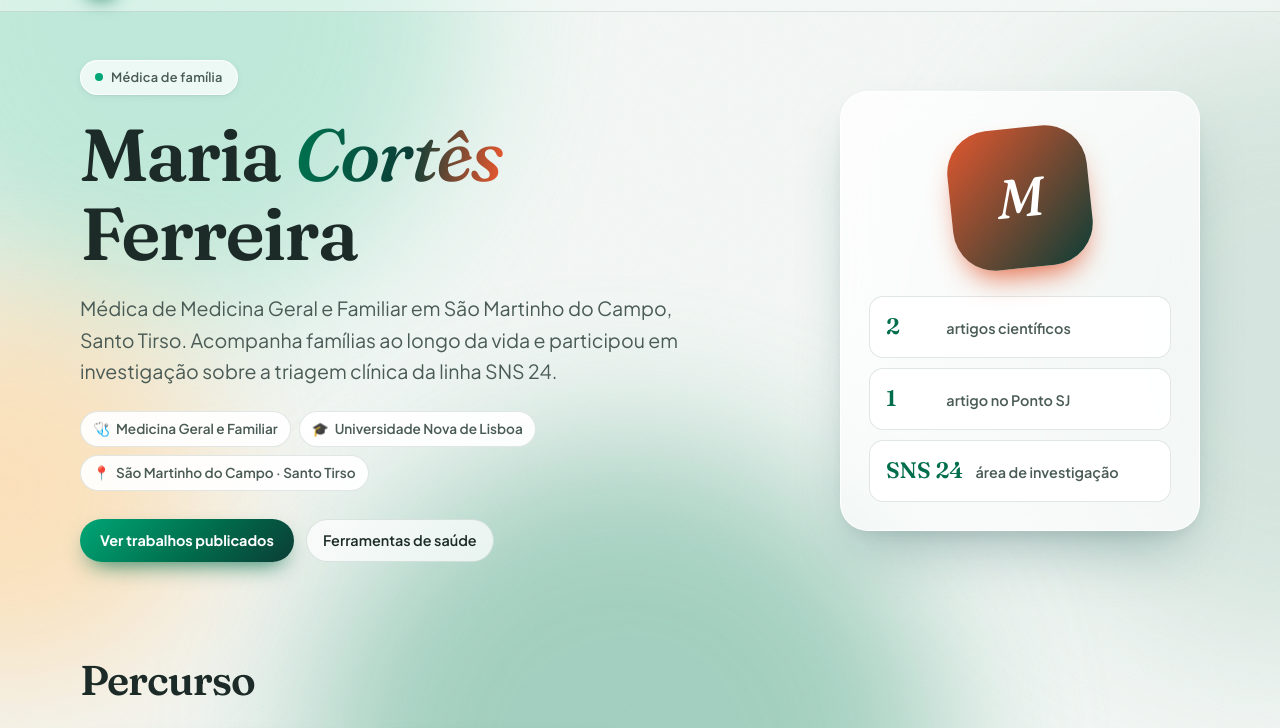
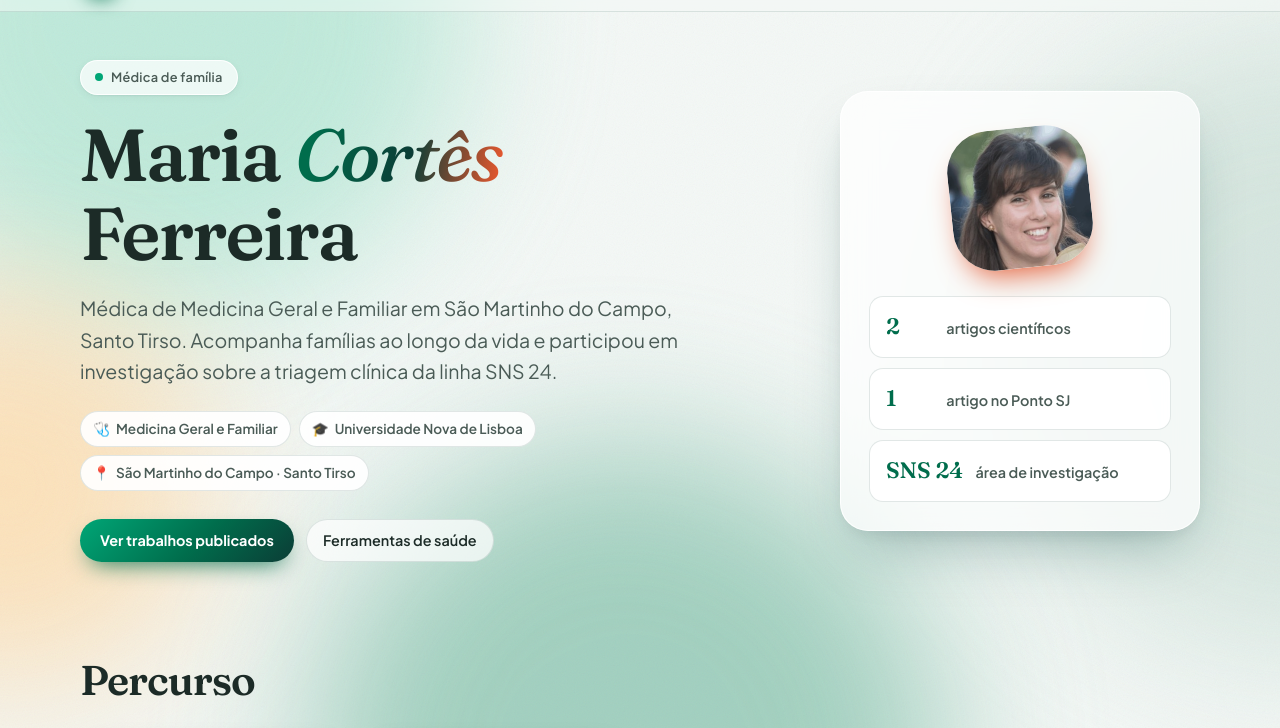
Before and after one commit to neteinstein/mariacf, a website: page sobre/index.html in a window 1280 px wide. Shown: the part 60-788 px from the top of the page. Drawn offline with Linux system fonts and the light colour scheme.

Commit message:
Usar a fotografia da Dra. Maria na página «Sobre»

```diff
--- a/sobre/index.html
+++ b/sobre/index.html
@@ -62,7 +62,7 @@
         </div>
       </div>
       <div class="profile-card reveal" aria-hidden="true">
-        <div class="avatar avatar-lg">M</div>
+        <img class="avatar avatar-lg avatar-foto" src="../assets/img/maria.jpg" alt="" width="140" height="140">
         <dl class="profile-stats">
           <div><dt>2</dt><dd>artigos científicos</dd></div>
           <div><dt>1</dt><dd>artigo no Ponto SJ</dd></div>
```
